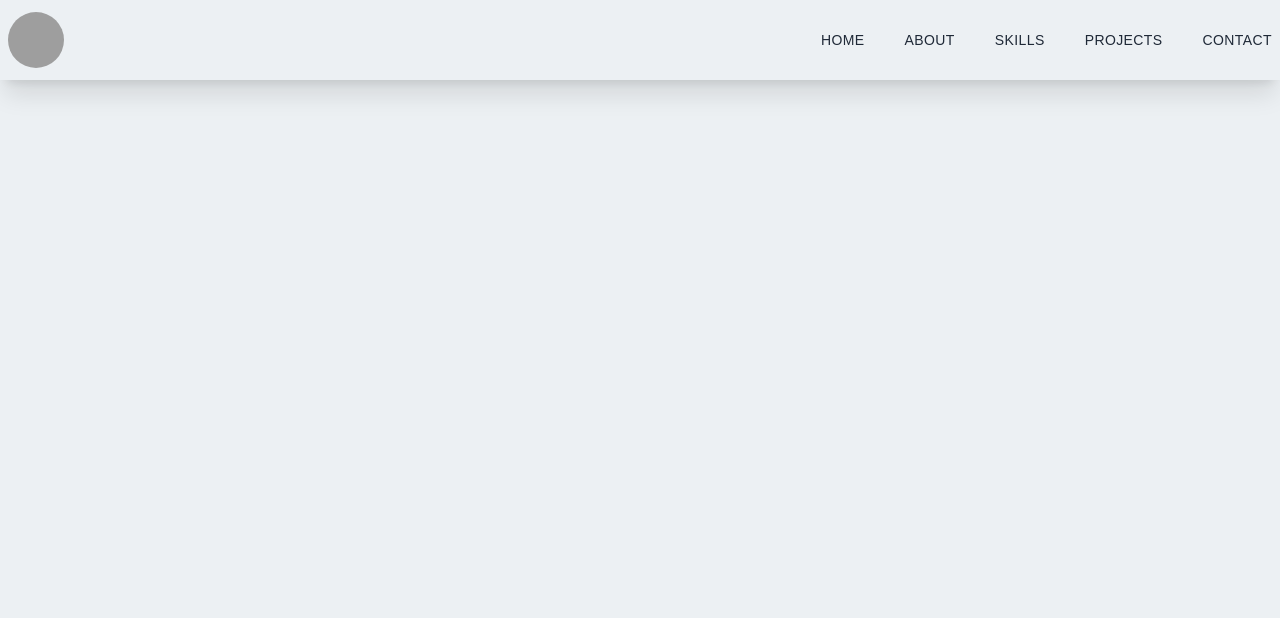
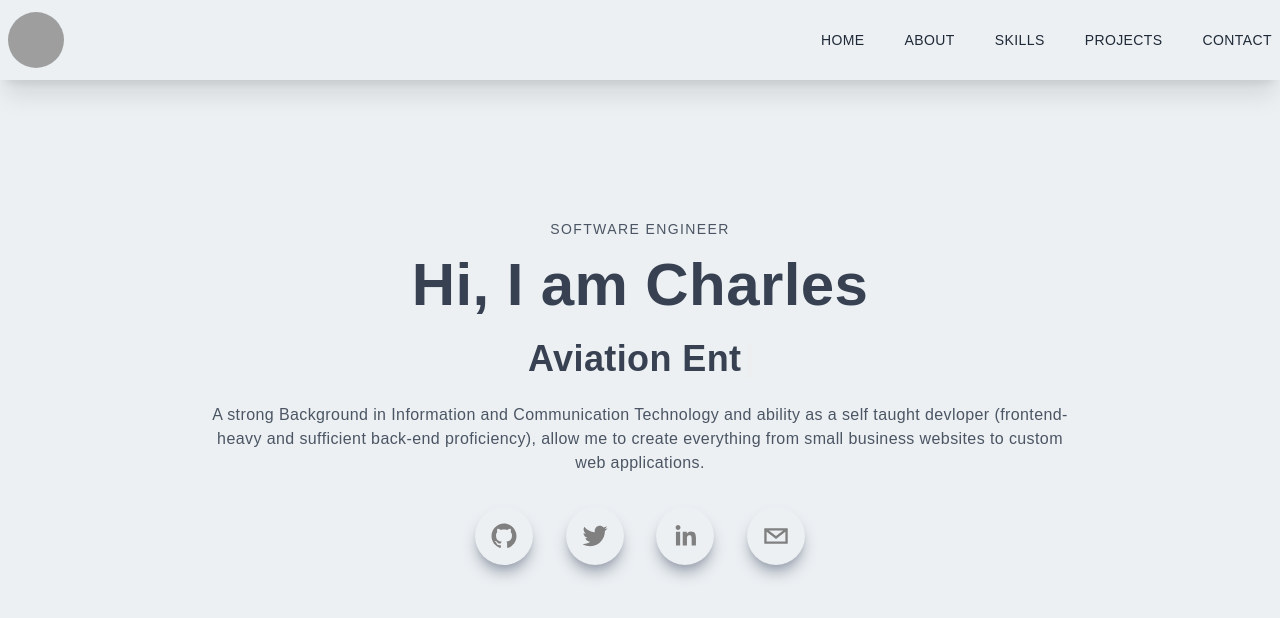
Before and after one commit to sleekcharly/portfolio, a Next.js app: page / in a window 1280 px wide. Shown: the top 618 px of the page. Built offline with nearby package versions, Linux system fonts and the light colour scheme; grey boxes are pictures that could not be loaded.

Commit message:
setup Main section

```diff
--- a/components/About.tsx
+++ b/components/About.tsx
@@ -1,95 +1,105 @@
+// import React from 'react';
+// import { motion } from 'framer-motion';
+// import Image from 'next/image';
+// import { PageInfo } from '../typings';
+// import { urlFor } from '../sanity';
+
+// type Props = {
+//   pageInfo: PageInfo;
+// };
+
+// function About({ pageInfo }: Props) {
+//   return (
+//     <motion.div
+//       initial={{
+//         opacity: 0,
+//       }}
+//       whileInView={{ opacity: 1 }}
+//       transition={{ duration: 1.5 }}
+//       className="flex flex-col relative h-screen text-center md:text-left md:flex-row max-w-7xl px-10 justify-evenly mx-auto items-center"
+//     >
+//       <h3 className="absolute top-24 uppercase tracking-[20px] text-gray-500 text-2xl">
+//         About
+//       </h3>
+
+//       <motion.div
+//         initial={{
+//           x: -200,
+//           opacity: 0,
+//         }}
+//         transition={{
+//           duration: 1.2,
+//         }}
+//         whileInView={{ opacity: 1, x: 0 }} // image slides in only when in view
+//         viewport={{ once: true }}
+//         className="relative -mb-20 mt-20  md:mt-0 xl:mt-60 sm:-mb-10 md:mb-0 flex-shrink-0 w-36 h-36 sm:w-48 sm:h-48 md:w-64 md:h-95 xl:w-[450px] xl:h-[550px]"
+//       >
+//         <Image
+//           src={urlFor(pageInfo?.profilePic).url()}
+//           alt="Profile picture of Charles Ukasoanya"
+//           layout="fill"
+//           className="rounded-full object-cover md:rounded-lg"
+//         />
+//       </motion.div>
+
+//       <div className="space-y-10 px-0 md:px-10 md:mt-32">
+//         <h4 className="text-2xl lg:text-4xl font-semibold">
+//           Here is a <span className="myHighlight">little</span> background
+//         </h4>
+//         <p className="hidden md:block text-lg lg:text-xl">
+//           I&apos;m Charles Ukasoanya, a passionate{' '}
+//           <span className="myHighlight font-semibold">frontend developer</span>.
+//           My biggest motivation comes from the thought that with just some key
+//           strokes on the keyboard of my computer I can do amazing things, well
+//           in reality thats a lot of keystrokes. I enjoy creating fast, clean,
+//           and maintainable web applications, ready to scale from few users to
+//           thousands. My past work experience as a{' '}
+//           <span className="myHighlight font-semibold">Crew Trainer</span> in the
+//           ever fast pace McDonalds fast food chain ensures that I can deliver a
+//           seamless and engaging experience to your users. Background in{' '}
+//           <span className="myHighlight font-semibold">
+//             Information and Communication Technology
+//           </span>{' '}
+//           and ability as a self taught devloper (frontend-heavy and sufficient
+//           back-end proficiency), allow me to create everything from small
+//           business websites to custom web applications. I am{' '}
+//           <span className="myHighlight font-semibold">
+//             an avid podcast listener
+//           </span>
+//           where I stay up to date with fresh and upcoming technologies in
+//           fullstack software development. It is an exciting time to be a
+//           developer and I look forward to the opportunities ahead and the
+//           products that have yet to be built.
+//         </p>
+//         <p className="md:hidden text-base">
+//           I&apos;m Charles Ukasoanya, a passionate{' '}
+//           <span className="myHighlight font-semibold">frontend developer</span>.
+//           My biggest motivation comes from the thought that with just some key
+//           strokes on the keyboard of my computer I can do amazing things, well
+//           in reality thats a lot of keystrokes. I enjoy creating fast, clean,
+//           and maintainable web applications, ready to scale from few users to
+//           thousands. I am{' '}
+//           <span className="myHighlight font-semibold">
+//             an avid podcast listener
+//           </span>{' '}
+//           where I stay up to date with fresh and upcoming technologies in
+//           fullstack software development. It is an exciting time to be a
+//           developer and I look forward to the opportunities ahead and the
+//           products that have yet to be built.
+//         </p>
+//       </div>
+//     </motion.div>
+//   );
+// }
+
+// export default About;
+
 import React from 'react';
-import { motion } from 'framer-motion';
-import Image from 'next/image';
-import { PageInfo } from '../typings';
-import { urlFor } from '../sanity';
 
-type Props = {
-  pageInfo: PageInfo;
+type Props = {};
+
+const About = (props: Props) => {
+  return <div>About</div>;
 };
 
-function About({ pageInfo }: Props) {
-  return (
-    <motion.div
-      initial={{
-        opacity: 0,
-      }}
-      whileInView={{ opacity: 1 }}
-      transition={{ duration: 1.5 }}
-      className="flex flex-col relative h-screen text-center md:text-left md:flex-row max-w-7xl px-10 justify-evenly mx-auto items-center"
-    >
-      <h3 className="absolute top-24 uppercase tracking-[20px] text-gray-500 text-2xl">
-        About
-      </h3>
-
-      <motion.div
-        initial={{
-          x: -200,
-          opacity: 0,
-        }}
-        transition={{
-          duration: 1.2,
-        }}
-        whileInView={{ opacity: 1, x: 0 }} // image slides in only when in view
-        viewport={{ once: true }}
-        className="relative -mb-20 mt-20  md:mt-0 xl:mt-60 sm:-mb-10 md:mb-0 flex-shrink-0 w-36 h-36 sm:w-48 sm:h-48 md:w-64 md:h-95 xl:w-[450px] xl:h-[550px]"
-      >
-        <Image
-          src={urlFor(pageInfo?.profilePic).url()}
-          alt="Profile picture of Charles Ukasoanya"
-          layout="fill"
-          className="rounded-full object-cover md:rounded-lg"
-        />
-      </motion.div>
-
-      <div className="space-y-10 px-0 md:px-10 md:mt-32">
-        <h4 className="text-2xl lg:text-4xl font-semibold">
-          Here is a <span className="myHighlight">little</span> background
-        </h4>
-        <p className="hidden md:block text-lg lg:text-xl">
-          I&apos;m Charles Ukasoanya, a passionate{' '}
-          <span className="myHighlight font-semibold">frontend developer</span>.
-          My biggest motivation comes from the thought that with just some key
-          strokes on the keyboard of my computer I can do amazing things, well
-          in reality thats a lot of keystrokes. I enjoy creating fast, clean,
-          and maintainable web applications, ready to scale from few users to
-          thousands. My past work experience as a{' '}
-          <span className="myHighlight font-semibold">Crew Trainer</span> in the
-          ever fast pace McDonalds fast food chain ensures that I can deliver a
-          seamless and engaging experience to your users. Background in{' '}
-          <span className="myHighlight font-semibold">
-            Information and Communication Technology
-          </span>{' '}
-          and ability as a self taught devloper (frontend-heavy and sufficient
-          back-end proficiency), allow me to create everything from small
-          business websites to custom web applications. I am{' '}
-          <span className="myHighlight font-semibold">
-            an avid podcast listener
-          </span>
-          where I stay up to date with fresh and upcoming technologies in
-          fullstack software development. It is an exciting time to be a
-          developer and I look forward to the opportunities ahead and the
-          products that have yet to be built.
-        </p>
-        <p className="md:hidden text-base">
-          I&apos;m Charles Ukasoanya, a passionate{' '}
-          <span className="myHighlight font-semibold">frontend developer</span>.
-          My biggest motivation comes from the thought that with just some key
-          strokes on the keyboard of my computer I can do amazing things, well
-          in reality thats a lot of keystrokes. I enjoy creating fast, clean,
-          and maintainable web applications, ready to scale from few users to
-          thousands. I am{' '}
-          <span className="myHighlight font-semibold">
-            an avid podcast listener
-          </span>{' '}
-          where I stay up to date with fresh and upcoming technologies in
-          fullstack software development. It is an exciting time to be a
-          developer and I look forward to the opportunities ahead and the
-          products that have yet to be built.
-        </p>
-      </div>
-    </motion.div>
-  );
-}
-
 export default About;
--- /dev/null
+++ b/components/Main.tsx
@@ -0,0 +1,75 @@
+import React from 'react';
+import { Cursor, useTypewriter } from 'react-simple-typewriter';
+import { SocialIcon } from 'react-social-icons';
+
+type Props = {};
+
+const Main = (props: Props) => {
+  // use the useTypewriter hook to set up the phrases
+  const [text, count] = useTypewriter({
+    words: [
+      'FRONT END DEVELOPER',
+      'Aviation Enthusiast',
+      '<Passionate Man United fan />',
+    ],
+    loop: true,
+    delaySpeed: 2000,
+  });
+
+  return (
+    <div className="w-full h-screen text-center">
+      <div className="max-w-[1240px] w-full h-full mx-auto p-2 flex justify-center items-center">
+        <div>
+          <p className="uppercase text-sm tracking-widest text-gray-600">
+            SOFTWARE ENGINEER
+          </p>
+          <h1 className="py-4 text-gray-700">Hi, I am Charles</h1>
+          <h2 className="py-2 text-gray-700">
+            <span>{text}</span>
+            <Cursor cursorColor="#f7AB0A" />
+          </h2>
+          <p className="py-4 text-gray-600 max-w-[70%] m-auto">
+            A strong Background in Information and Communication Technology and
+            ability as a self taught devloper (frontend-heavy and sufficient
+            back-end proficiency), allow me to create everything from small
+            business websites to custom web applications.
+          </p>
+
+          <div className="flex items-center justify-between max-w-[330px] m-auto py-4">
+            <div className="rounded-full shadow-lg shadow-gray-400 p-1 cursor-pointer hover:scale-110 ease-in duration-300">
+              <SocialIcon
+                url="https://github.com/sleekcharly"
+                fgColor="gray"
+                bgColor="transparent"
+              />
+            </div>
+            <div className="rounded-full shadow-lg shadow-gray-400 p-1 cursor-pointer hover:scale-110 ease-in duration-300">
+              <SocialIcon
+                url="https://twitter.com/sleekcharly"
+                fgColor="gray"
+                bgColor="transparent"
+              />
+            </div>
+            <div className="rounded-full shadow-lg shadow-gray-400 p-1 cursor-pointer hover:scale-110 ease-in duration-300">
+              <SocialIcon
+                url="https://www.linkedin.com/in/ukasoanya-charles/"
+                fgColor="gray"
+                bgColor="transparent"
+              />
+            </div>
+            <div className="rounded-full shadow-lg shadow-gray-400 p-1 cursor-pointer hover:scale-110 ease-in duration-300">
+              <SocialIcon
+                className="cursor-pointer"
+                network="email"
+                fgColor="gray"
+                bgColor="transparent"
+              />
+            </div>
+          </div>
+        </div>
+      </div>
+    </div>
+  );
+};
+
+export default Main;
--- a/pages/index.tsx
+++ b/pages/index.tsx
@@ -116,6 +116,7 @@
 // };
 
 import Head from 'next/head';
+import Main from '../components/Main';
 import Navbar from '../components/Navbar';
 
 // create types for props
@@ -134,6 +135,7 @@ const Home = (props: Props) => {
       </Head>
 
       <Navbar />
+      <Main />
     </>
   );
 };
```
